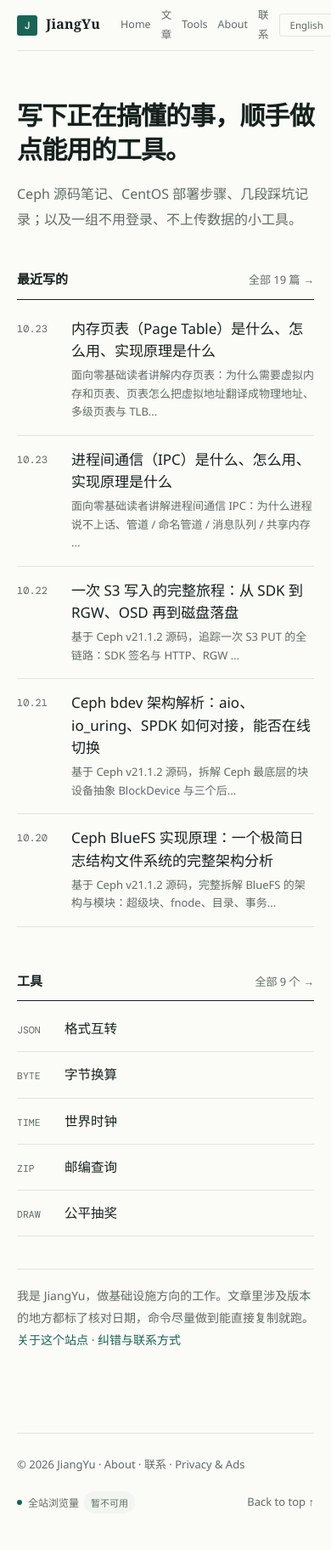
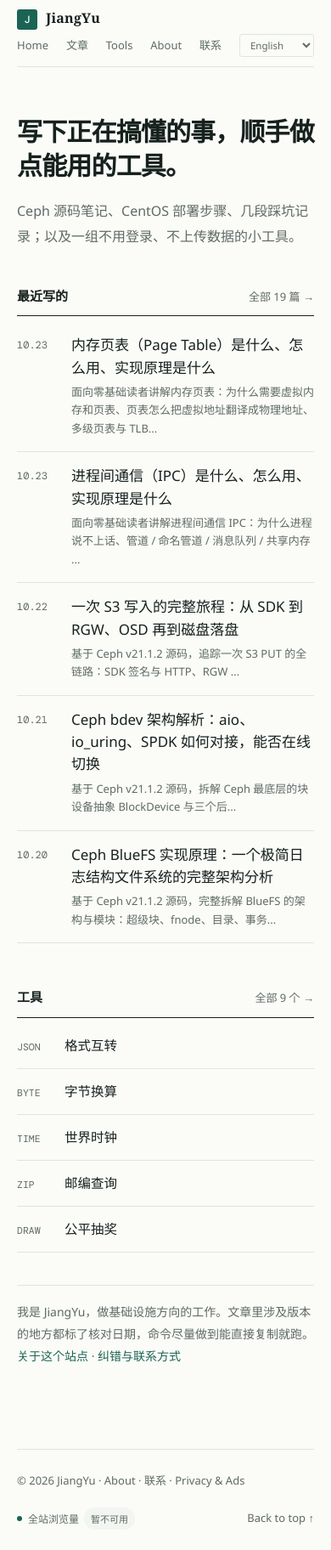
Before and after one commit to lnsyyj/lnsyyj.github.io, a Jekyll site: the page built from index.md, in a window 390 px wide. Shown: the whole page at 85% size. Built offline with Jekyll 4.4.1, drawn with Linux system fonts in a browser that asks for light colours.

Commit message:
fix(mobile): 修正索引轨返回链接未隐藏、导航挤压与小屏容器宽度

```diff
--- a/assets/css/style.css
+++ b/assets/css/style.css
@@ -611,3 +611,38 @@
 /* 列表卡片：原有 :not(:first-child) 规则特异性更高，需一并覆盖 */
 .blog-post-list .post-card,
 .blog-post-list .post-card:not(:first-child) { padding: 18px 0; }
+
+/* ============================================================
+   小屏修正（截图二轮）
+   .tool-rail a 特异性 0,1,1 会压过 .rail-back 0,1,0，必须提高选择器权重
+   ============================================================ */
+.tool-rail .rail-back { display: inline-block; }
+.tool-rail a { display: block; }
+.tool-rail ol a {
+  display: -webkit-box;
+  -webkit-line-clamp: 2;
+  -webkit-box-orient: vertical;
+  overflow: hidden;
+}
+
+@media (max-width: 900px) {
+  .tool-rail .rail-back { display: none; }
+  .tool-rail ol a { display: block; overflow: visible; }
+}
+
+@media (max-width: 620px) {
+  /* 用外边距而不是 width 计算，避免 min()/calc() 在小屏下的取整问题 */
+  .site-header, main, .site-footer {
+    width: auto;
+    max-width: none;
+    margin-left: 20px;
+    margin-right: 20px;
+  }
+}
+
+@media (max-width: 560px) {
+  /* 导航单独占一行，不再把语言选择器挤出屏幕 */
+  .site-header { height: auto; padding: 10px 0 8px; flex-wrap: wrap; row-gap: 2px; }
+  nav { width: 100%; justify-content: space-between; gap: 8px; font-size: 13px; }
+  .language-picker select { max-width: 88px; }
+}
```
